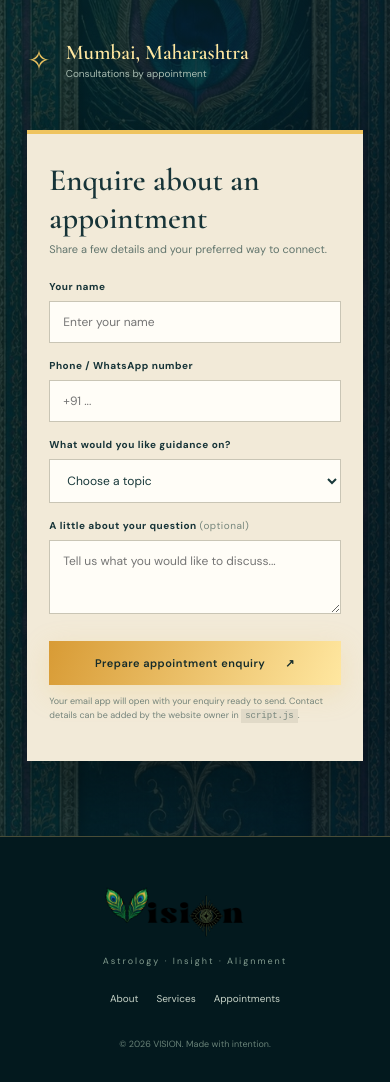
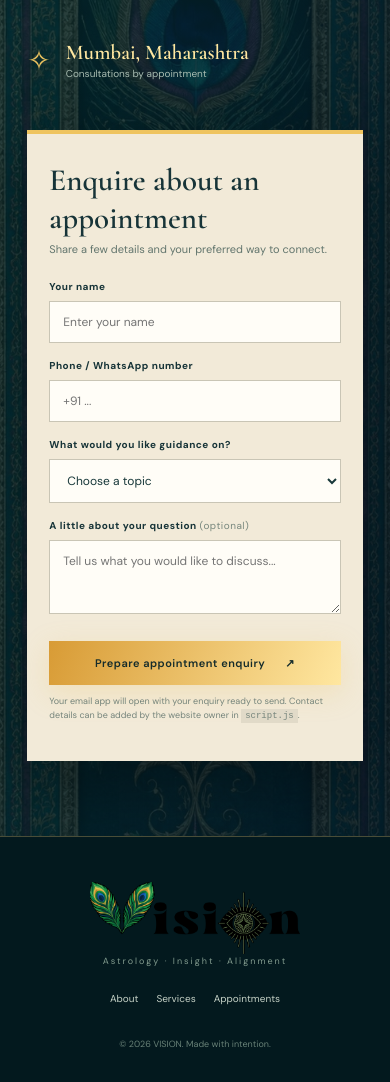
Before and after one commit to dishitasethi56/Vision-Astrology, a plain HTML site: page index.html in a window 390 px wide. Shown: the part 5190-6272 px from the top of the page. Drawn offline with nearby package versions, Linux system fonts and the light colour scheme.

Commit message:
Restore visible footer logo using header crop

```diff
--- a/styles.css
+++ b/styles.css
@@ -157,3 +157,30 @@
   .site-footer .footer-brand{width:210px!important;height:72px!important}
   .site-footer .footer-brand img{width:210px!important;height:210px!important;top:-69px!important}
 }
+
+
+/* Footer logo uses the same proven crop as the visible header logo. */
+.site-footer .footer-brand{
+  position:relative!important;
+  display:inline-block!important;
+  width:220px!important;
+  height:76px!important;
+  overflow:hidden!important;
+  vertical-align:middle!important;
+}
+.site-footer .footer-brand img{
+  position:absolute!important;
+  display:block!important;
+  width:339px!important;
+  height:339px!important;
+  max-width:none!important;
+  left:-26px!important;
+  top:-123px!important;
+  object-fit:fill!important;
+  opacity:1!important;
+  visibility:visible!important;
+}
+@media(max-width:700px){
+  .site-footer .footer-brand{width:210px!important;height:72px!important}
+  .site-footer .footer-brand img{width:323px!important;height:323px!important;left:-25px!important;top:-117px!important}
+}
```
